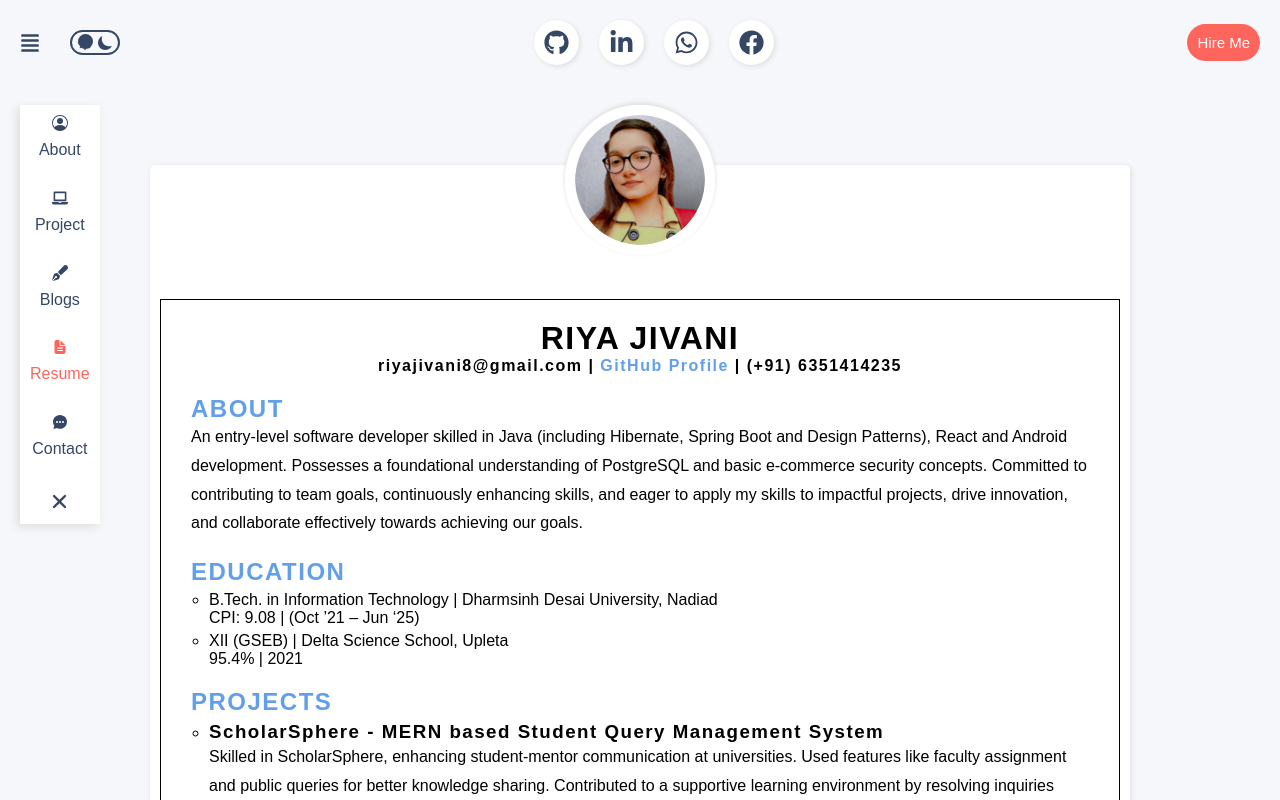
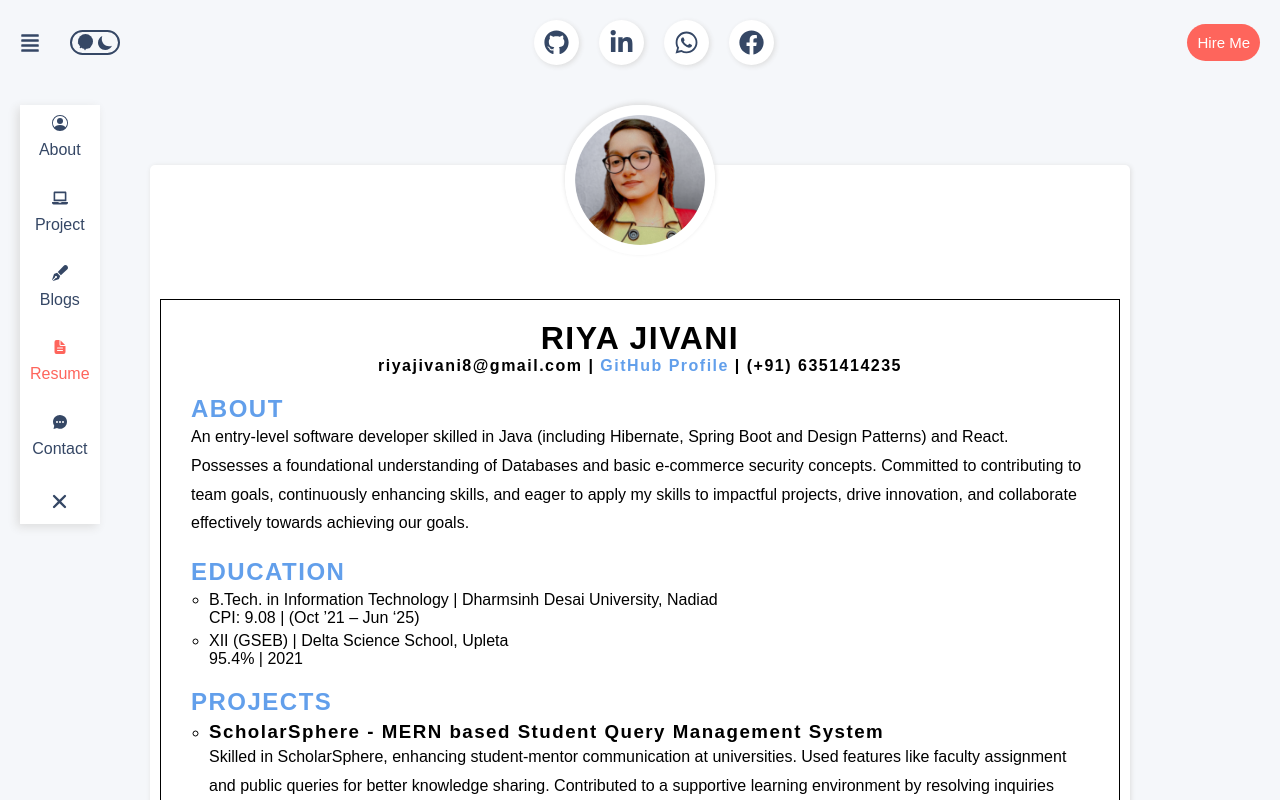
Before and after one commit to riyajivani/portfolio, a React (Create React App) app: page /resume in a window 1280 px wide. Shown: the top 800 px of the page. Built offline with nearby package versions, Linux system fonts and the light colour scheme.

Commit message:
resume updated

```diff
--- a/src/pages/resume/Resume.js
+++ b/src/pages/resume/Resume.js
@@ -30,8 +30,8 @@ const Resume = () => {
 
                               <h2>ABOUT</h2>
                               <p>An entry-level software developer skilled in Java (including Hibernate, Spring Boot
-                                   and Design Patterns), React and Android development. Possesses a foundational
-                                   understanding of PostgreSQL and basic e-commerce security concepts.
+                                   and Design Patterns) and React. Possesses a foundational
+                                   understanding of Databases and basic e-commerce security concepts.
                                    Committed to contributing to team goals, continuously enhancing skills, and eager
                                    to apply my skills to impactful projects, drive innovation, and collaborate effectively
                                    towards achieving our goals.</p>
```
Also changed, not shown: 1 other file (tests, documents, lock files or other folders).
